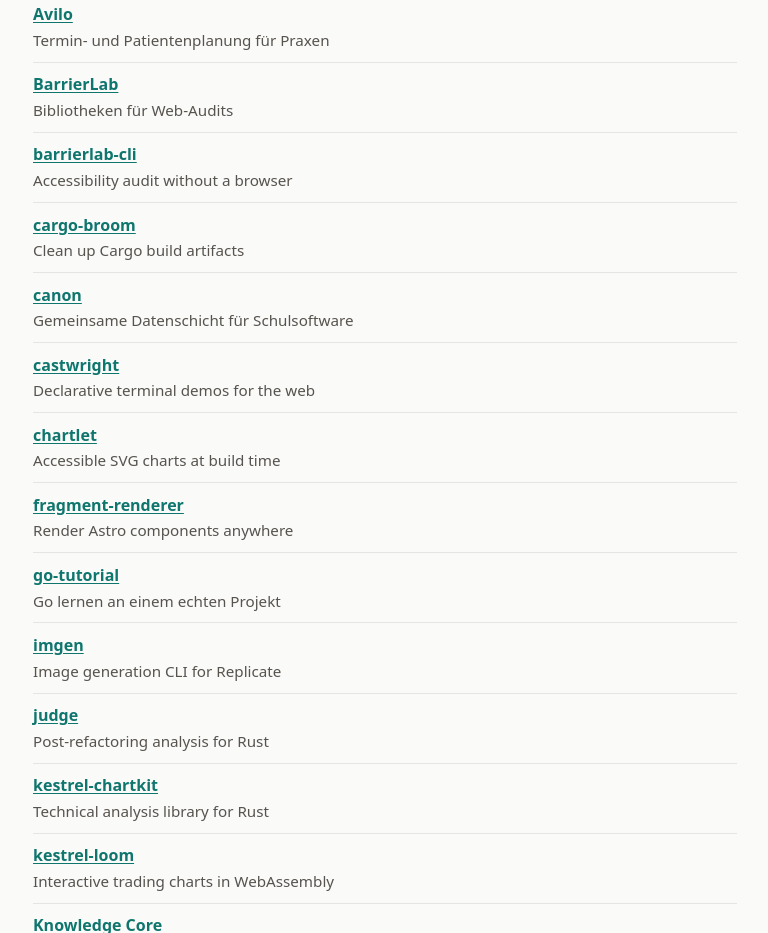
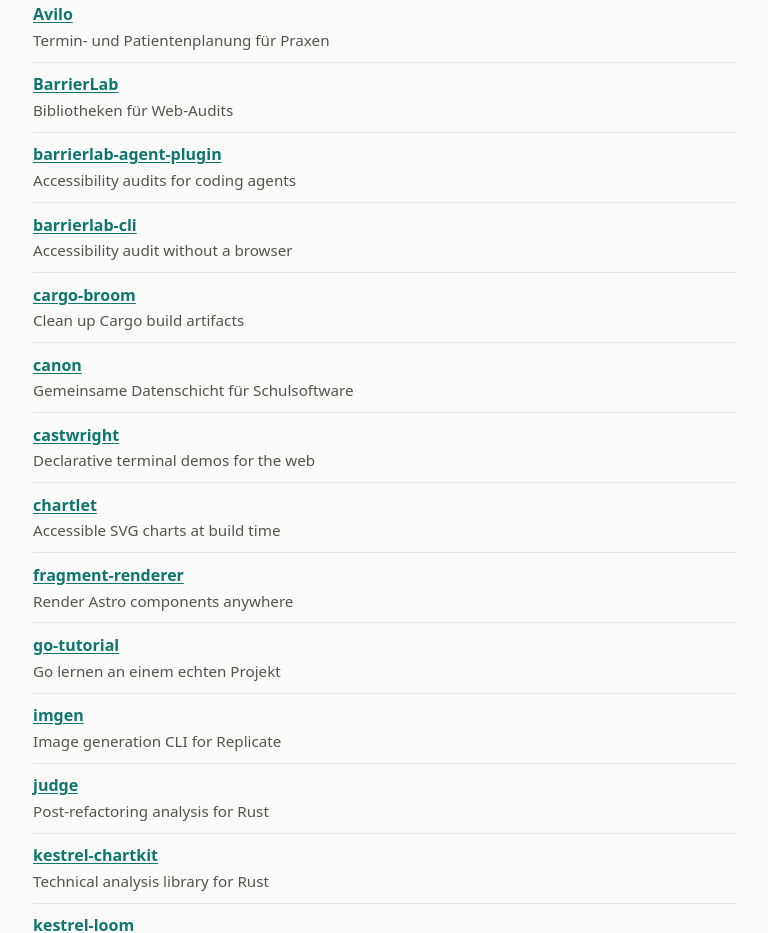
Before and after one commit to casoon/casoon.github.io, a plain HTML site: page index.html in a window 1280 px wide. Shown: the part 867-1800 px from the top of the page, without its empty margins (255-1023 px from the left). Drawn offline with Linux system fonts and the light colour scheme.

Commit message:
Add barrierlab-agent-plugin

```diff
--- a/index.html
+++ b/index.html
@@ -40,6 +40,7 @@
       <li><a href="/auditmyvisitors/">auditmyvisitors</a> <span>GA4 and Search Console in the terminal</span></li>
       <li><a href="/avilo/">Avilo</a> <span>Termin- und Patientenplanung für Praxen</span></li>
       <li><a href="/barrierlab/">BarrierLab</a> <span>Bibliotheken für Web-Audits</span></li>
+      <li><a href="/barrierlab-agent-plugin/">barrierlab-agent-plugin</a> <span>Accessibility audits for coding agents</span></li>
       <li><a href="/barrierlab-cli/">barrierlab-cli</a> <span>Accessibility audit without a browser</span></li>
       <li><a href="/broom/">cargo-broom</a> <span>Clean up Cargo build artifacts</span></li>
       <li><a href="/canon/">canon</a> <span>Gemeinsame Datenschicht für Schulsoftware</span></li>
```
Also changed, not shown: robots.txt.
